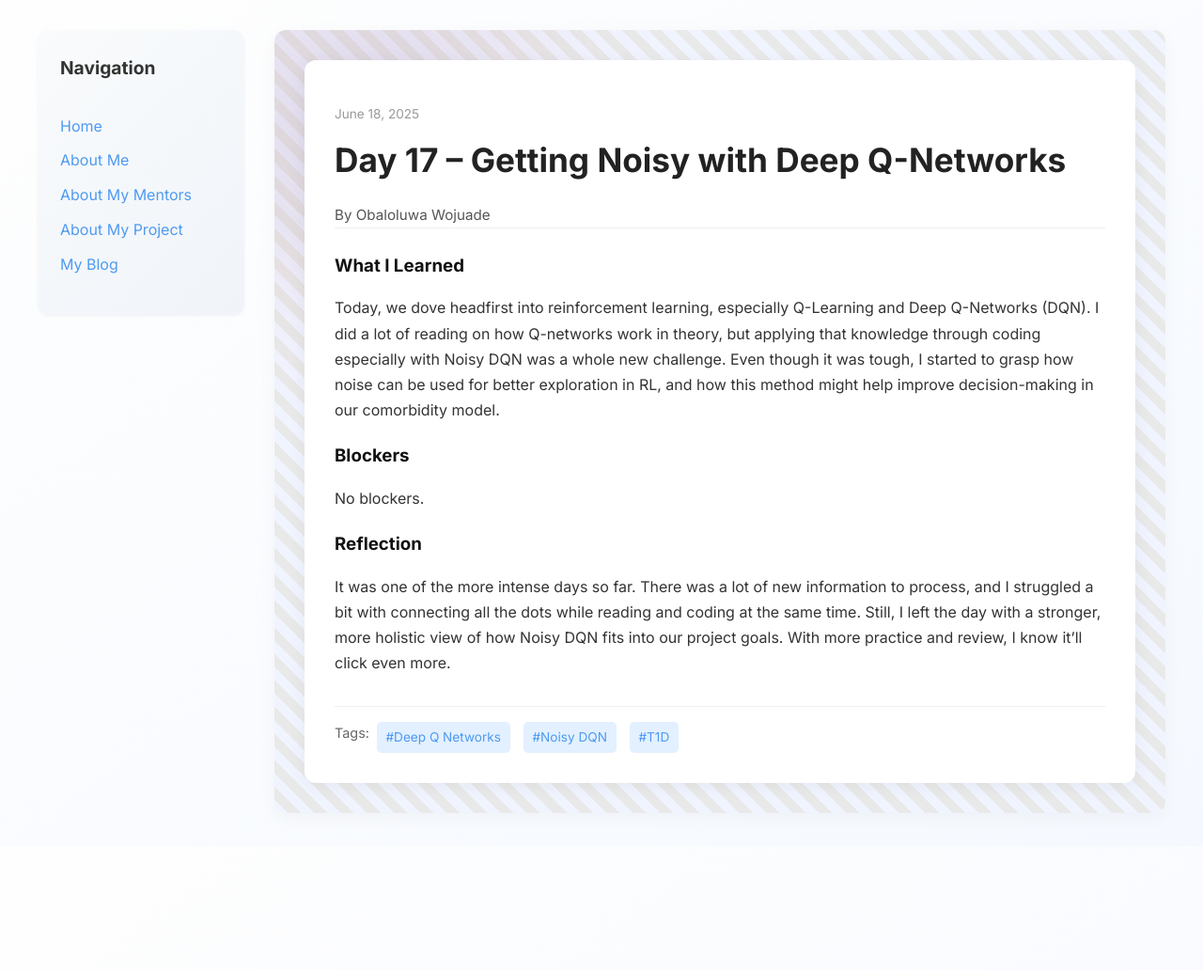
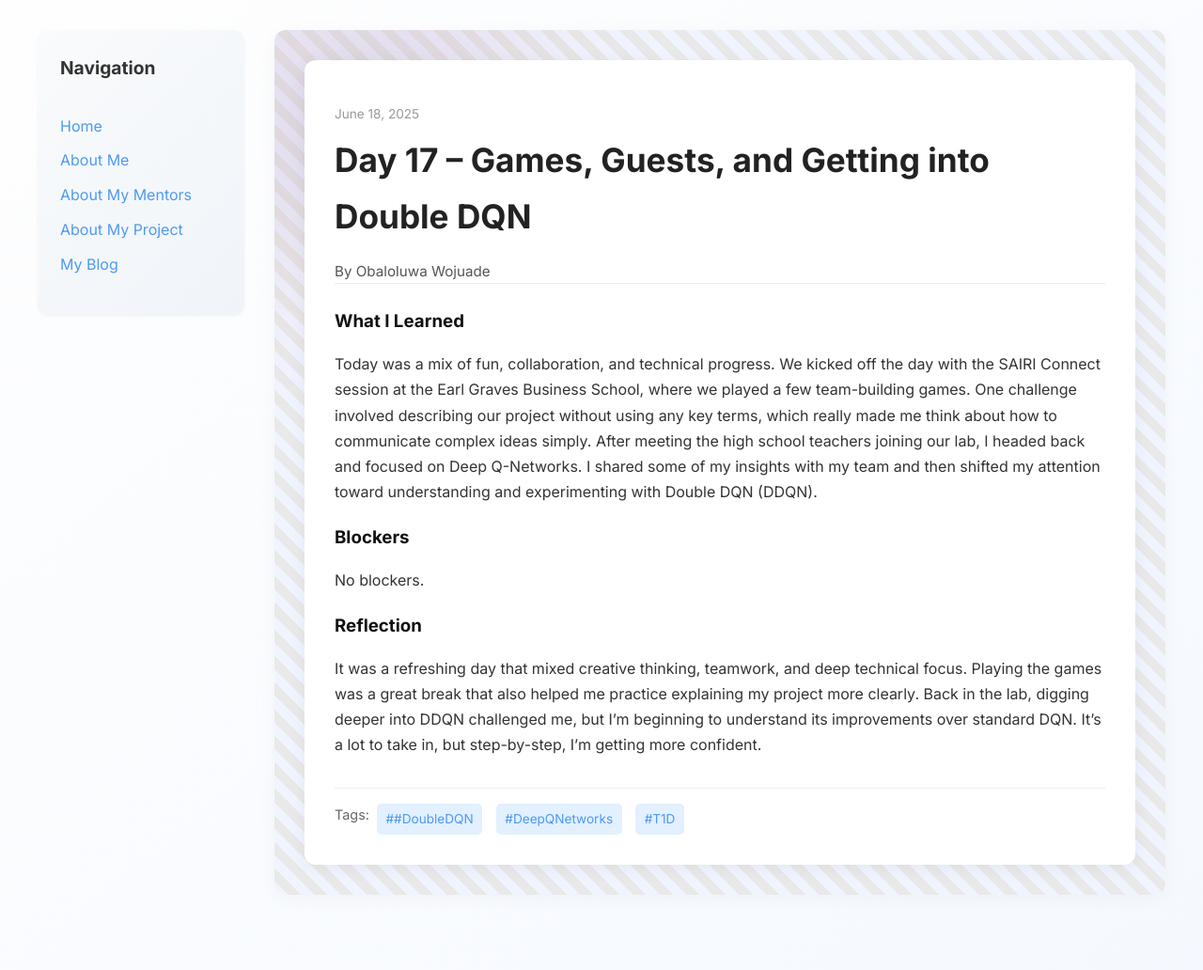
Before and after one commit to obwoj1/obwoj1.github.io, a Jekyll site: the page built from _posts/2025-06-18-day-17.md, in a window 1280 px wide. Shown: the whole page at 94% size. Built offline with Jekyll 4.4.1, drawn with Linux system fonts in a browser that asks for light colours; before the commit the page ends 900 px from its top, so only the background shows below that.

Commit message:
Update 2025-06-18-day-17.md

```diff
--- a/_posts/2025-06-18-day-17.md
+++ b/_posts/2025-06-18-day-17.md
@@ -1,13 +1,13 @@
 ---
 layout: post
-title: "Day 17 –  Getting Noisy with Deep Q-Networks"
+title: "Day 17 –  Games, Guests, and Getting into Double DQN"
 date: 2025-06-18
 author: Obaloluwa Wojuade
 permalink: /day17.html
-tags: ["#Deep Q Networks", "#Noisy DQN", "#T1D"]
+tags: ["##DoubleDQN", "#DeepQNetworks", "#T1D"]
 
 what_i_learned: |
-  Today, we dove headfirst into reinforcement learning, especially Q-Learning and Deep Q-Networks (DQN). I did a lot of reading on how Q-networks work in theory, but applying that knowledge through coding especially with Noisy DQN was a whole new challenge. Even though it was tough, I started to grasp how noise can be used for better exploration in RL, and how this method might help improve decision-making in our comorbidity model.
+  Today was a mix of fun, collaboration, and technical progress. We kicked off the day with the SAIRI Connect session at the Earl Graves Business School, where we played a few team-building games. One challenge involved describing our project without using any key terms, which really made me think about how to communicate complex ideas simply. After meeting the high school teachers joining our lab, I headed back and focused on Deep Q-Networks. I shared some of my insights with my team and then shifted my attention toward understanding and experimenting with Double DQN (DDQN).
 
 
 
@@ -15,5 +15,5 @@ blockers: |
   No blockers.
 
 reflection: |
-  It was one of the more intense days so far. There was a lot of new information to process, and I struggled a bit with connecting all the dots while reading and coding at the same time. Still, I left the day with a stronger, more holistic view of how Noisy DQN fits into our project goals. With more practice and review, I know it’ll click even more.
+  It was a refreshing day that mixed creative thinking, teamwork, and deep technical focus. Playing the games was a great break that also helped me practice explaining my project more clearly. Back in the lab, digging deeper into DDQN challenged me, but I’m beginning to understand its improvements over standard DQN. It's a lot to take in, but step-by-step, I'm getting more confident.
 ---
```
